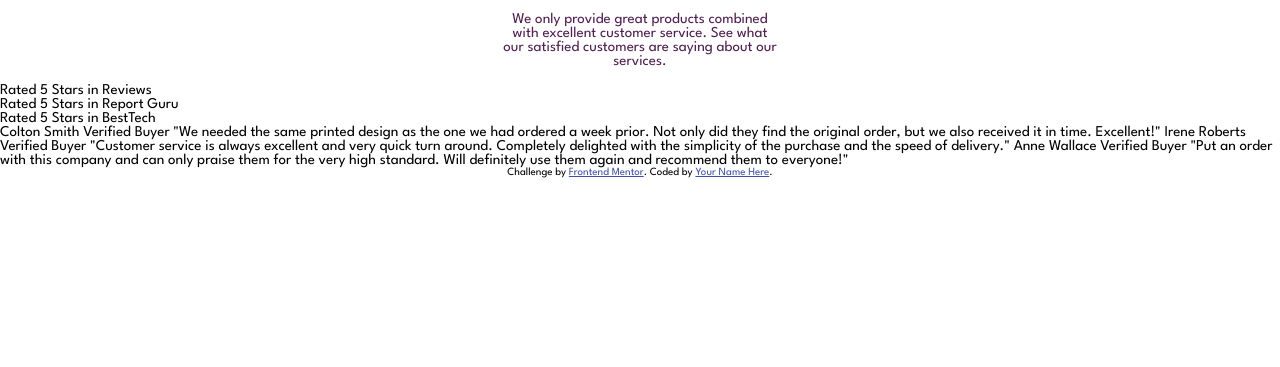
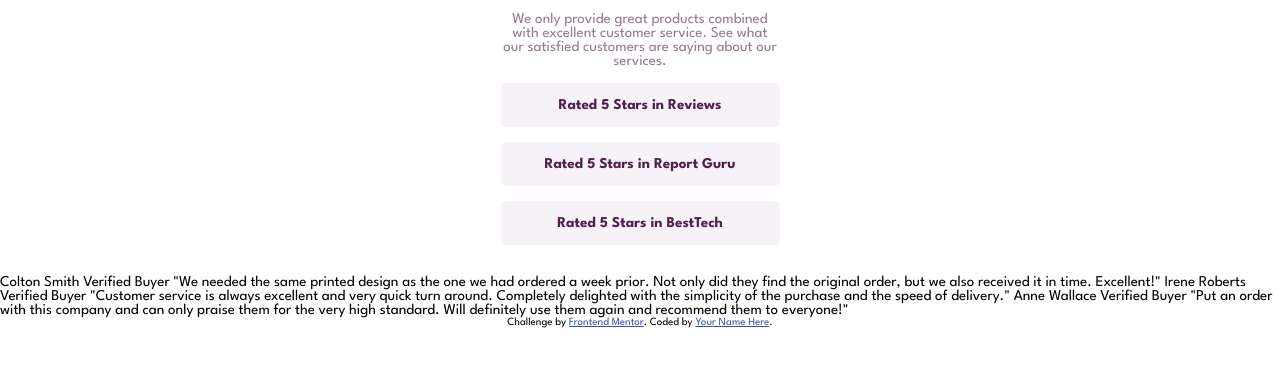
Before and after one commit to Joshdefleur/social-proof-section-master, a plain HTML site: page index.html in a window 1280 px wide. Shown: the part 105-472 px from the top of the page. Drawn offline with Linux system fonts and the light colour scheme.

Commit message:
section review css done

```diff
--- a/index.html
+++ b/index.html
@@ -47,17 +47,21 @@
 
   <div class="page">
 
+    <div class="sections">
+
     <section class="section review">
-      Rated 5 Stars in Reviews
+      <p>Rated 5 Stars in Reviews</p>
     </section>
 
     <section class="section guru">
-      Rated 5 Stars in Report Guru
+      <p>Rated 5 Stars in Report Guru</p>
     </section>
 
     <section class="section tech">
-      Rated 5 Stars in BestTech
+      <p>Rated 5 Stars in BestTech</p>
     </section>
+
+  </div>
 
     Colton Smith
     Verified Buyer
--- a/styles.css
+++ b/styles.css
@@ -27,5 +27,32 @@ header{
     font-size: 2.1em;
 }
 
+.subhero p{
+    color:   hsl(303, 10%, 53%);
+}
+
 
 /* review sections */
+
+.sections{
+    margin-bottom: 2em;
+}
+
+.section{
+    background-color: hsl(300, 24%, 96%);
+    margin: 0 auto 1em auto;
+    text-align: center;
+    max-width: 279px;
+    padding: 1em;
+    border-radius: 5px;
+
+}
+
+.section:last-of-type{
+    margin: 0 auto 0 auto
+}
+
+.section p{
+    color: hsl(300, 43%, 22%);
+    font-weight: bold;
+}
```
